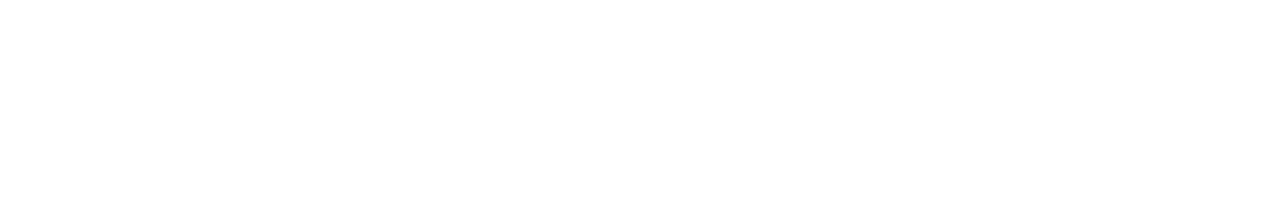
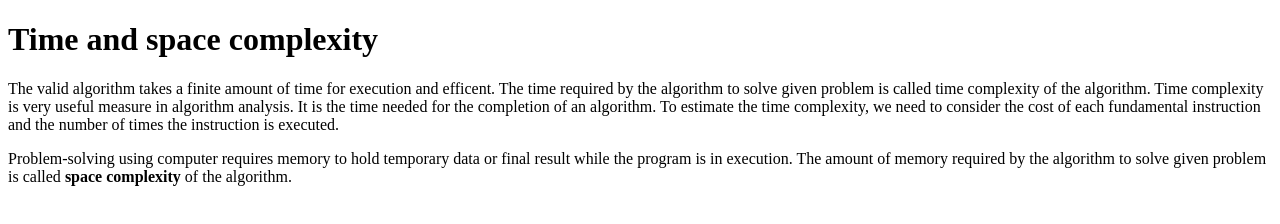
Before and after one commit to acciojob/time-and-space-complexity-Suchithra2505, a website: page main.html in a window 1280 px wide. Drawn offline with Linux system fonts and the light colour scheme.

Commit message:
created a submission

```diff
--- a/main.html
+++ b/main.html
@@ -10,7 +10,11 @@
 	<!-- the entire body must be written by student -->
     <script type="text/javascript" src="./script.js">
 </script>
+<h1>Time and space complexity</h1>
+<p>The valid algorithm takes a finite amount of time for execution and efficent. The time required by the algorithm to solve given problem is called time complexity  of the algorithm. Time complexity is very useful measure in algorithm analysis.
 
+ It is the time needed for the completion of an algorithm. To estimate the time complexity, we need to consider the cost of each fundamental instruction and the number of times the instruction is executed.</p>
+<p>Problem-solving using computer requires memory to hold temporary data or final result while the program is in execution. The amount of memory required by the algorithm to solve given problem is called <b>space complexity</b> of the algorithm.</p>
 </body>
 
 </html>
```
